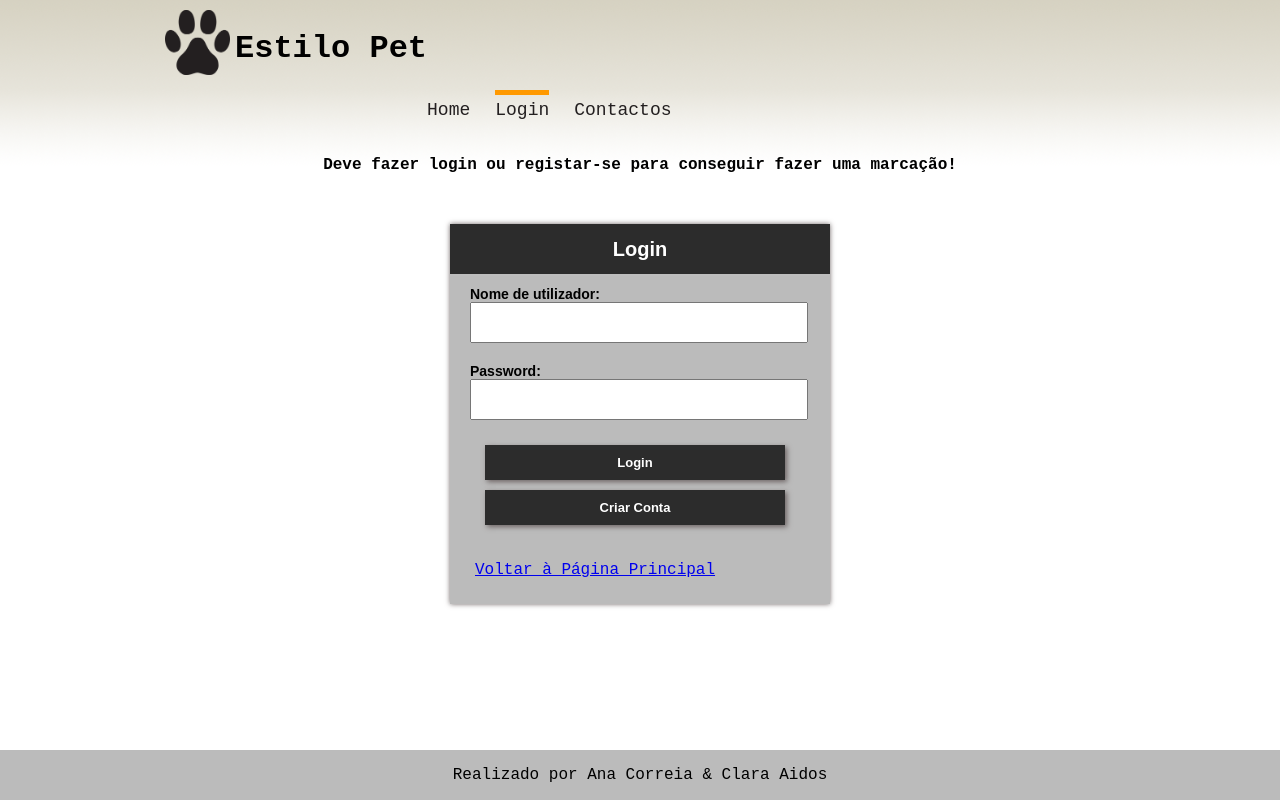
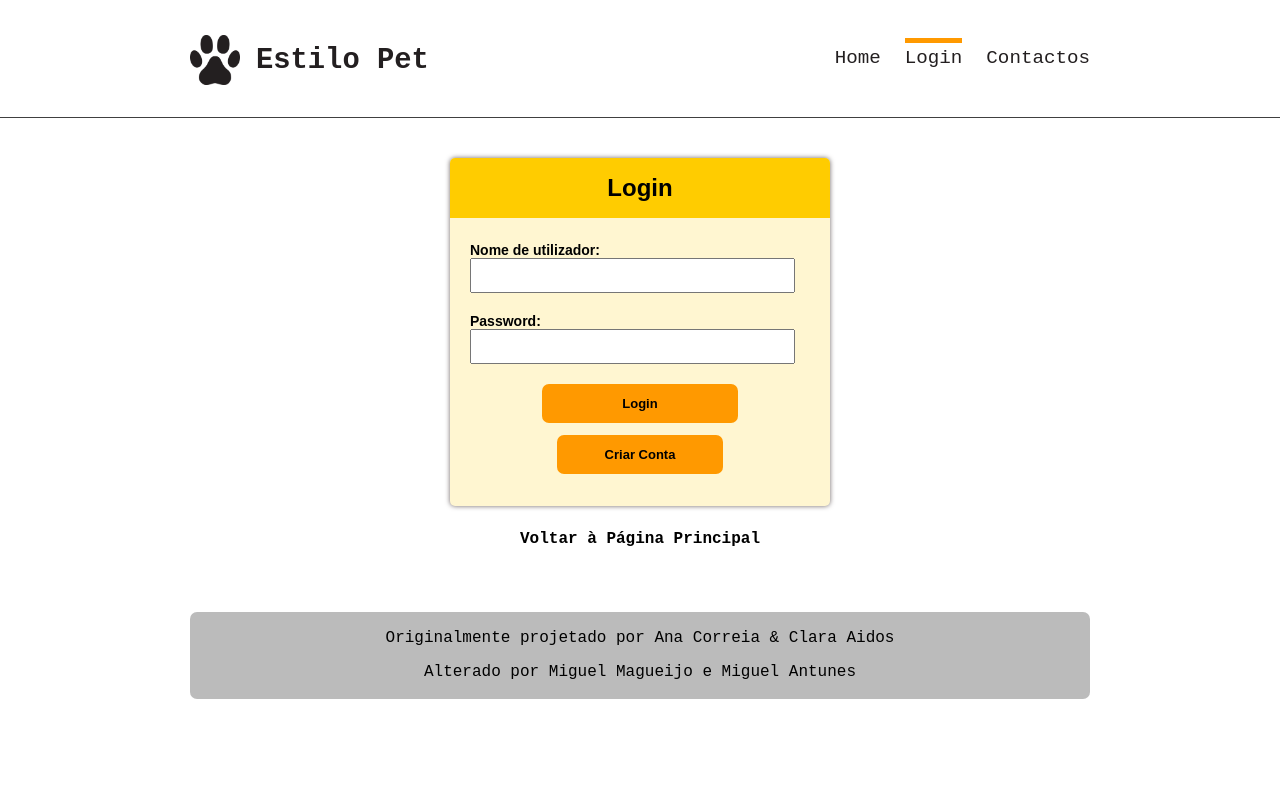
Before and after one commit to miguelmagueijo/EstiloPet, a PHP site: page /PgLogin.php in a window 1280 px wide. Run offline with PHP 8.4, Linux system fonts and the light colour scheme.

Commit message:
Changes to login page and CSS styles;
Changed database to not use variables;
Create navbar component (not finished);
Started merging both CSS files;
Change Login page to show GET message on error;
Add test page;

```diff
--- /dev/null
+++ b/paginas/ComponenteNavbar.php
@@ -0,0 +1,27 @@
+<?php
+    if (session_status() != PHP_SESSION_ACTIVE) {
+        session_start();
+    }
+
+    $pageName = "";
+
+    if (isset($currentPage)) {
+        $pageName = $currentPage;
+    }
+
+
+?>
+
+<nav class="navbar">
+    <div>
+        <a style="display: flex; gap: 1rem; align-items: center;" href="./">
+            <img class="logo" src="logo.png" alt="">
+            <h1>Estilo Pet</h1>
+        </a>
+        <ul>
+            <li><a href="index.php">Home</a></li>
+            <li><a href="PgLogin.php" <?php if ($pageName === "login") { echo "class='active'"; } ?> >Login</a></li>
+            <li><a href="contactos.php">Contactos</a></li>
+        </ul>
+    </div>
+</nav>
--- a/paginas/PgLogin.php
+++ b/paginas/PgLogin.php
@@ -1,37 +1,35 @@
-<!DOCTYPE html>
-<html lang="pt">
-
-<head>
-    <meta charset="UTF-8">
-    <title>Estilo Pet</title>
-    <link rel="stylesheet" type="text/css" href="style.css" />
-    <link rel="stylesheet" type="text/css" href="estilo.css" />
-</head>
-
-<body>
-    <?php
+<?php
     session_start();
     if (isset($_SESSION['utilizador'])) {
         header("Refresh:0; url=PgUtilizador.php");
     }
-    ?>
 
-    <div id="container">
-        <div id="header">
-            <img class="logo" src="logo.png" alt="">
-            <h1>Estilo Pet</h1>
-            <ul id="nav">
-                <li><a href="index.php">Home</a></li>
-                <li><a href="PgLogin.php" class="activa">Login</a></li>
-                <li><a href="contactos.php">Contactos</a></li>
-            </ul>
-        </div>
-        <div>
-            <div id="aviso">
-                <p>Deve fazer login ou registar-se para conseguir fazer uma marcação!</p>
-            </div>
-            <div id="login-box">
-                <div id="login-cabecalho">Login</div>
+    $currentPage = "login";
+?>
+<html lang="pt">
+    <head>
+        <meta charset="UTF-8">
+        <title>Estilo Pet</title>
+        <link rel="stylesheet" type="text/css" href="style.css" />
+    </head>
+
+    <body>
+        <?php
+            include_once("ComponenteNavbar.php");
+        ?>
+        <main>
+            <?php
+                if (isset($_GET["error_msg"])) {
+                    echo "
+                        <div class='warning-box error'>
+                            ". $_GET["error_msg"] ."
+                        </div>
+                        ";
+                }
+            ?>
+
+            <div class="login-box">
+                <div class="login-head">Login</div>
                 <form action="login.php" method="POST">
                     <div class="input-div" id="input-form">
                         Nome de utilizador:
@@ -41,19 +39,19 @@
                         Password:
                         <input type="password" name="pass" />
                     </div>
-                    <div id="acoes">
-                        <input type="submit" value="Login">
-                        <input type="submit" value="Criar Conta" formaction="PgRegisto.php">
-                        <br><br>
-                        <div id="volta"><a href="index.php">Voltar à Página Principal</a></div>
-                    </div>
+
+                    <input class="login-btn" type="submit" value="Login">
+                    <input style="margin-top: 0.75rem" class="register-btn" type="submit" value="Criar Conta" formaction="PgRegisto.php">
+
                 </form>
             </div>
-        </div>
-        <div id="footer">
-            <p>Realizado por Ana Correia & Clara Aidos</p>
-        </div>
-    </div>
-</body>
-
+            <div style="text-align: center; margin-top: 1.5rem">
+                <a class="login-back-href" href="./">Voltar à Página Principal</a>
+            </div>
+        </main>
+        <footer>
+            <p>Originalmente projetado por Ana Correia & Clara Aidos</p>
+            <p>Alterado por Miguel Magueijo e Miguel Antunes</p>
+        </footer>
+    </body>
 </html>
--- a/paginas/estilo.css
+++ b/paginas/estilo.css
@@ -51,13 +51,6 @@ li {
   margin-top: 20px;
   display: flex;
   flex-direction: column;
-}
-
-html,
-body {
-  margin: 0;
-  padding: 0;
-  height: 100%;
 }
 
 .banner {
--- a/paginas/style.css
+++ b/paginas/style.css
@@ -1,29 +1,6 @@
 body {
-    background: url('fundo.gif') repeat-x;
-    margin: 20px;
+    /* background: url('fundo.gif') repeat-x; */
     font-family: 'Courier New', Courier, monospace;
-}
-
-#header {
-    width: 950px;
-    height: 140px;
-    margin: 0px auto;
-    text-align: right;
-}
-
-.logo {
-    height: 65px;
-    width: 65px;
-    float: left;
-    display: block;
-    padding-right: 5px;
-    padding-top: 10px;
-}
-
-#header h1 {
-    margin-top: 30px;
-    display: block;
-    float: left;
 }
 
 #img {
@@ -33,49 +10,12 @@ body {
     float: right;
 }
 
-ul#nav {
-    list-style: none;
-    padding-left: 0px;
-    display: block;
-    float: left;
-    margin-top: 90px;
-}
-
-ul#nav li {
-    float: left;
-    margin-right: 25px;
-}
-
 li#logout {
     float: right;
     margin-left: 40px;
 }
 
-ul#nav a {
-    text-decoration: none;
-    color: #231f20;
-}
 
-#nav a {
-    padding-top: 5px;
-}
-
-#nav a:hover {
-    border-top: 5px solid #FC0;
-}
-
-#nav a.activa {
-    border-top: 5px solid #F90;
-}
-
-#login-box {
-    background-color: #7c7c7c83;
-    width: 380px;
-    height: 380px;
-    margin: 50px auto 0px;
-    overflow: hidden;
-    box-shadow: 0px 0px 5px #6F6666;
-}
 
 #registo-box {
     background-color: #7c7c7c83;
@@ -101,15 +41,6 @@ ul#nav a {
     margin: 50px auto 60px;
     overflow: hidden;
     box-shadow: 0px 0px 5px #6F6666;
-}
-
-#login-cabecalho {
-    background-color: #2c2c2c;
-    height: 50x;
-    border-bottom: 2px solid #BDBDBD;
-    text-align: center;
-    font: bold 20px/50px sans-serif;
-    color: white;
 }
 
 #autenticacao h4{
@@ -140,20 +71,6 @@ ul#nav a {
 
 #input-form {
     margin-top: 10px;
-}
-
-#acoes input[type=submit] {
-    width: 300px;
-    background-color: #2c2c2c;
-    padding: 10px 50px;
-    font: bold 13px sans-serif;
-    color: white;
-    box-shadow: 2px 2px 5px #6F6666;
-    cursor: pointer;
-    border: 0px;
-    display: inline-block;
-    margin-left: 10px;
-    margin-right: 10px;
 }
 
 #marcacoes input[type=submit] {
@@ -189,21 +106,162 @@ ul#nav a {
     margin-top:0px;
 }
 
-div#footer {
-    background-color: #7c7c7c83;
-    position: fixed;
-    left: 0;
-    bottom: 0;
-    width: 100%;
-    text-align: center;
-}
 
-#aviso p{
-    text-align: center;
-    font-weight: bold;
-    margin-bottom: 50px;
-}
 
 #container-registar{
     margin-bottom: 100px;
 }
+
+
+/* CLEAN UP STYLES */
+* {
+    box-sizing: border-box;
+}
+
+a {
+    text-decoration: none !important;
+    color: black;
+}
+
+html,
+body {
+    margin: 0;
+    padding: 0;
+    height: 100vh;
+}
+
+.navbar {
+    padding: 1rem 0;
+    border-bottom: 1px solid #404040;
+}
+
+.navbar div {
+    display: flex;
+    justify-content: space-between;
+    align-items: center;
+    width: 900px;
+    margin: 0 auto;
+    gap: 1rem;
+    align-items: center;
+}
+
+.navbar h1 {
+    display: block;
+    user-select: none;
+}
+
+.navbar ul {
+    list-style: none;
+    display: flex;
+    gap: 1.5rem;
+}
+
+.navbar a {
+    text-decoration: none;
+    color: #231f20;
+    padding-top: 0.25rem;
+    font-size: 1.2rem;
+}
+
+.navbar a:hover {
+    border-top: 5px solid #FC0;
+}
+
+.navbar a.active {
+    border-top: 5px solid #F90;
+}
+
+footer {
+    background-color: #7c7c7c83;
+    text-align: center;
+    margin: 4rem auto 0.1rem auto;
+    border-radius: 7px;
+    padding: 0.10rem;
+    width: 900px;
+}
+
+.logo {
+    height: 50px;
+    width: 50px;
+    float: left;
+    display: block;
+}
+
+.warning-box {
+    display: block;
+    padding: 1rem;
+    border-radius: 7px;
+    margin: 0px auto;
+
+    text-align: center;
+    font-weight: bold;
+    width: 380px;
+}
+
+.warning-box.error {
+    border: 2px solid #f05a5a;
+    background-color: #ff8b8b;
+    color: rgb(55, 0, 0);
+}
+
+.login-box {
+    background-color: rgb(255, 246, 209);
+    width: 380px;
+    margin: 2.5rem auto 0px;
+    box-shadow: 0px 0px 5px #6F6666;
+    border-radius: 5px;
+    padding-bottom: 1rem;
+}
+
+.login-head {
+    background-color: #FC0;
+    margin-bottom: 1.5rem;
+    text-align: center;
+    font: bold 1.5rem sans-serif;
+    padding: 1rem 0px;
+    border-radius: 5px 5px 0px 0px;
+}
+
+.login-btn {
+    display: block;
+    margin: 0 auto;
+    background-color: #F90;
+    padding: 0.75rem 5rem;
+    border-radius: 7px;
+    font: bold 13px sans-serif;
+    color: black;
+    font-weight: bold;
+    cursor: pointer;
+    border: 0px;
+    transition-duration: 300ms;
+}
+
+.login-btn:hover {
+    background-color: rgb(255, 102, 0);
+}
+
+.register-btn {
+    display: block;
+    margin: 0px auto;
+    background-color: #F90;
+    padding: 0.75rem 3rem;
+    border-radius: 7px;
+    font: bold 13px sans-serif;
+    color: black;
+    font-weight: bold;
+    cursor: pointer;
+    border: 0px;
+    transition-duration: 300ms;
+}
+
+.login-back-href {
+    font-weight: bold;
+}
+
+.login-back-href:hover {
+    color: rgb(54, 54, 230) !important;
+}
+
+.login-back-href:visited {
+    color: black;
+}
--- /dev/null
+++ b/paginas/test.php
@@ -0,0 +1,3 @@
+<?php
+    include("../basedados/basedados.h");
+?>
```
Also changed, not shown: 1 other file.
